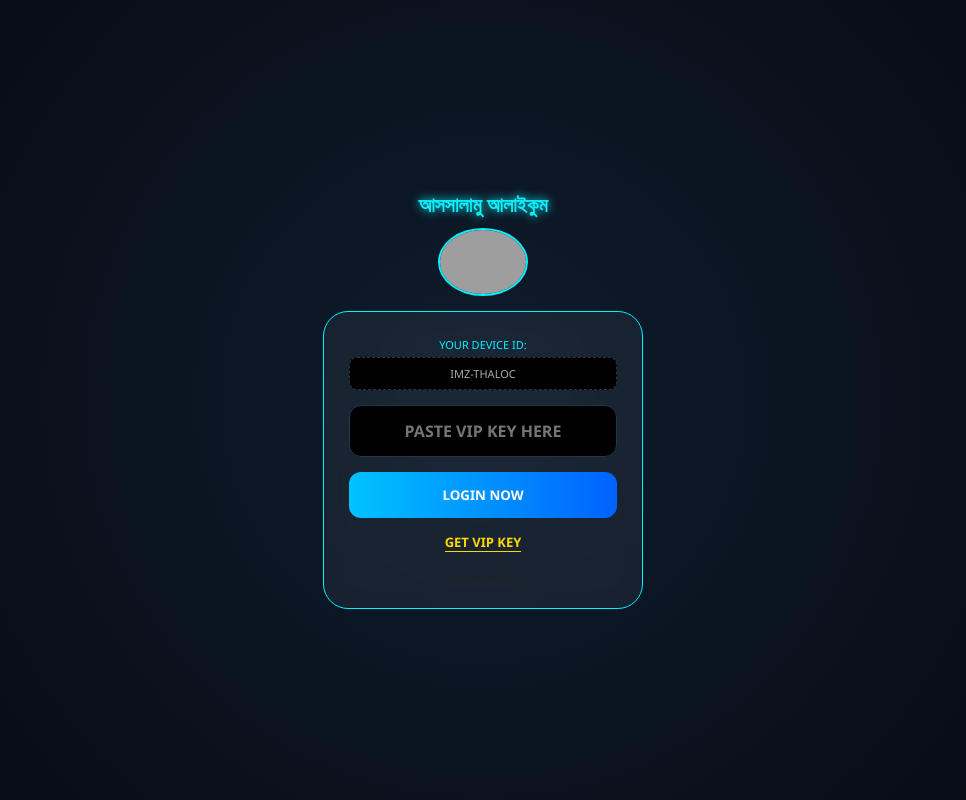
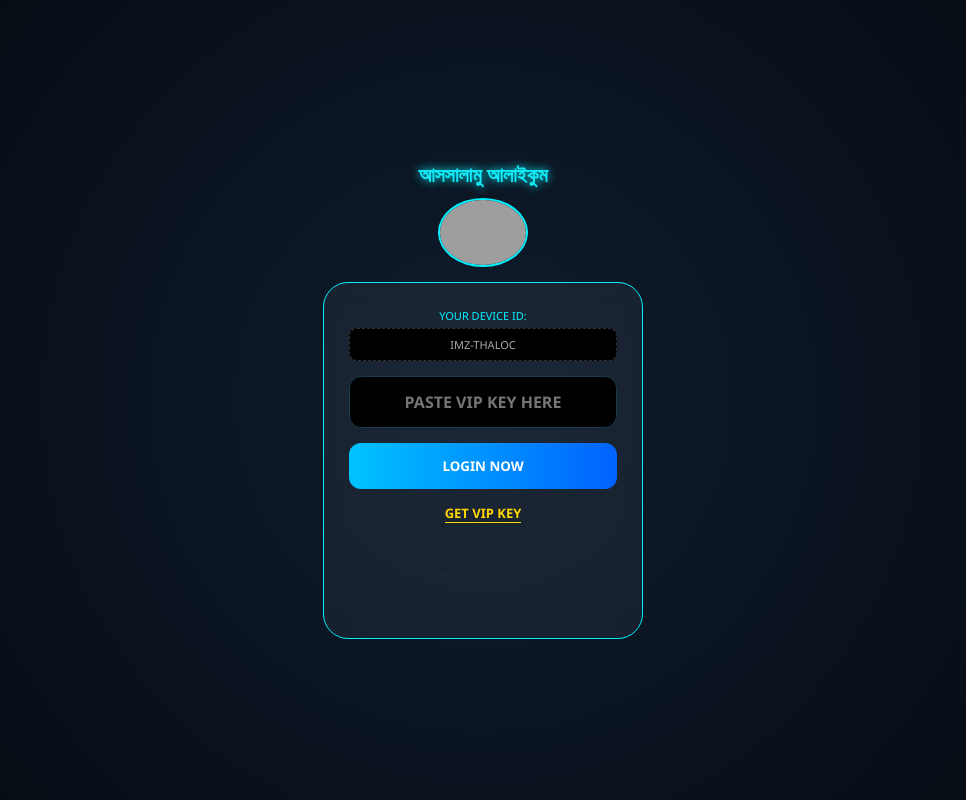
Before and after one commit to mdemtiazkhan0164-hash/Imtiaz_bot, a plain HTML site: page index.html in a window 1280 px wide. Shown: the whole page, without its empty margins (157-1123 px from the left). Drawn offline with Linux system fonts and the light colour scheme; grey boxes are pictures that could not be loaded.

Commit message:
Update index.html

```diff
--- a/index.html
+++ b/index.html
@@ -3,26 +3,36 @@
 <head>
 <meta charset="utf-8" />
 <meta name="viewport" content="width=device-width, initial-scale=1, maximum-scale=1, user-scalable=no" />
-<title>IMTIAZ AI PRO - V16 VIP LOCK</title>
+<title>IMTIAZ AI PRO - V17 GESTURE LOCK</title>
 <style>
   :root { --glow: #00f2ff; --bg: #050a10; --red: #ff4d4d; --green: #00ff88; --gold: #ffd700; --blue: #0088cc; --wa: #25d366; }
   * { box-sizing: border-box; -webkit-tap-highlight-color: transparent; font-family: 'Segoe UI', sans-serif; }
   body { margin: 0; background: var(--bg); color: #fff; overflow: hidden; position: fixed; width: 100%; height: 100%; }
 
-  /* GREETING LIGHTING */
   .neon-text { font-size: 20px; font-weight: 900; text-align: center; margin-bottom: 10px; text-shadow: 0 0 10px var(--glow); animation: glow 1.5s infinite alternate; }
   @keyframes glow { from { opacity: 0.6; } to { opacity: 1; color: var(--glow); } }
 
-  /* LOGIN */
   #loginScreen { position: fixed; inset: 0; background: radial-gradient(circle, #0f1c2e, #050a10); display: flex; align-items: center; justify-content: center; z-index: 99999; flex-direction: column; }
-  .pass-box { width: 320px; background: rgba(255, 255, 255, 0.05); padding: 25px; border-radius: 25px; border: 1px solid var(--glow); text-align: center; backdrop-filter: blur(10px); }
+  .pass-box { width: 320px; background: rgba(255, 255, 255, 0.05); padding: 25px; border-radius: 25px; border: 1px solid var(--glow); text-align: center; backdrop-filter: blur(10px); position: relative; }
   .id-box { font-size: 11px; color: #aaa; background: #000; padding: 8px; border-radius: 8px; margin-bottom: 15px; border: 1px dashed #333; }
 
   input { width: 100%; padding: 14px; margin-bottom: 15px; border-radius: 12px; border: 1px solid #1a3a4a; background: #000; color: var(--glow); text-align: center; font-weight: bold; outline: none; font-size: 16px; }
   .login-btn { width: 100%; padding: 14px; background: linear-gradient(90deg, #00c3ff, #0062ff); border: none; border-radius: 12px; color: #fff; font-weight: 900; cursor: pointer; text-transform: uppercase; }
   .get-key { margin-top: 15px; display: inline-block; color: var(--gold); text-decoration: none; font-size: 13px; font-weight: bold; border-bottom: 1px solid; }
 
-  /* MAIN PANEL */
+  /* SECRET GESTURE AREA */
+  #secretAdminArea {
+    width: 100%;
+    height: 80px;
+    margin-top: 10px;
+    background: transparent; /* এটি অদৃশ্য থাকবে */
+    display: flex;
+    align-items: center;
+    justify-content: center;
+    color: rgba(255,255,255,0.03); /* খুবই হালকা লেখা যা বোঝা যাবে না */
+    font-size: 10px;
+  }
+
   #mainContent { display:none; }
   .main-panel { height: 35vh; display: flex; flex-direction: column; align-items: center; justify-content: center; background: #050a10; border-bottom: 3px solid var(--glow); position: relative; }
   .side-container { position: absolute; top: 45%; transform: translateY(-50%); display: flex; flex-direction: column; align-items: center; gap: 5px; }
@@ -47,7 +57,8 @@
     <input type="text" id="vkey" placeholder="PASTE VIP KEY HERE">
     <button class="login-btn" onclick="checkAccess()">LOGIN NOW</button>
     <a href="https://t.me/emtiaz0099" class="get-key">GET VIP KEY</a>
-    <div onclick="adminGen()" style="margin-top:20px; font-size:8px; color:#222; cursor:pointer;">ADMIN CONTROL</div>
+
+    <div id="secretAdminArea">TAP WITH 3 FINGERS</div>
   </div>
 </div>
 
@@ -76,6 +87,14 @@
 </div>
 
 <script>
+// ১. ৩ আঙ্গুলের টাচ ডিটেকশন (Secret Gesture)
+const secretArea = document.getElementById('secretAdminArea');
+secretArea.addEventListener('touchstart', function(e) {
+    if (e.touches.length === 3) {
+        adminGen(); // ৩ আঙ্গুল দিয়ে টাচ করলে এই ফাংশন কল হবে
+    }
+}, false);
+
 function generateID() {
     let id = localStorage.getItem('my_device_id');
     if(!id) {
@@ -96,14 +115,17 @@ function checkAccess() {
     } else { alert("Invalid Key for this device!"); }
 }
 
-// অ্যাডমিন পাসওয়ার্ড এখানে আপডেট করা হয়েছে
+// অ্যাডমিন প্যানেল পাসওয়ার্ড: 016450
 function adminGen() {
-    if(prompt("Admin Password:") === "016450") {
+    let pass = prompt("Enter Admin Password:");
+    if(pass === "016450") {
         let user_id = prompt("Enter User Device ID:");
         if(user_id) {
             let generatedKey = user_id + "-VIP";
-            alert("Generated Key:\n" + generatedKey);
+            alert("SUCCESS!\n\nUser ID: " + user_id + "\nGenerated Key: " + generatedKey);
         }
+    } else if(pass !== null) {
+        alert("Wrong Admin Password!");
     }
 }
 
```
